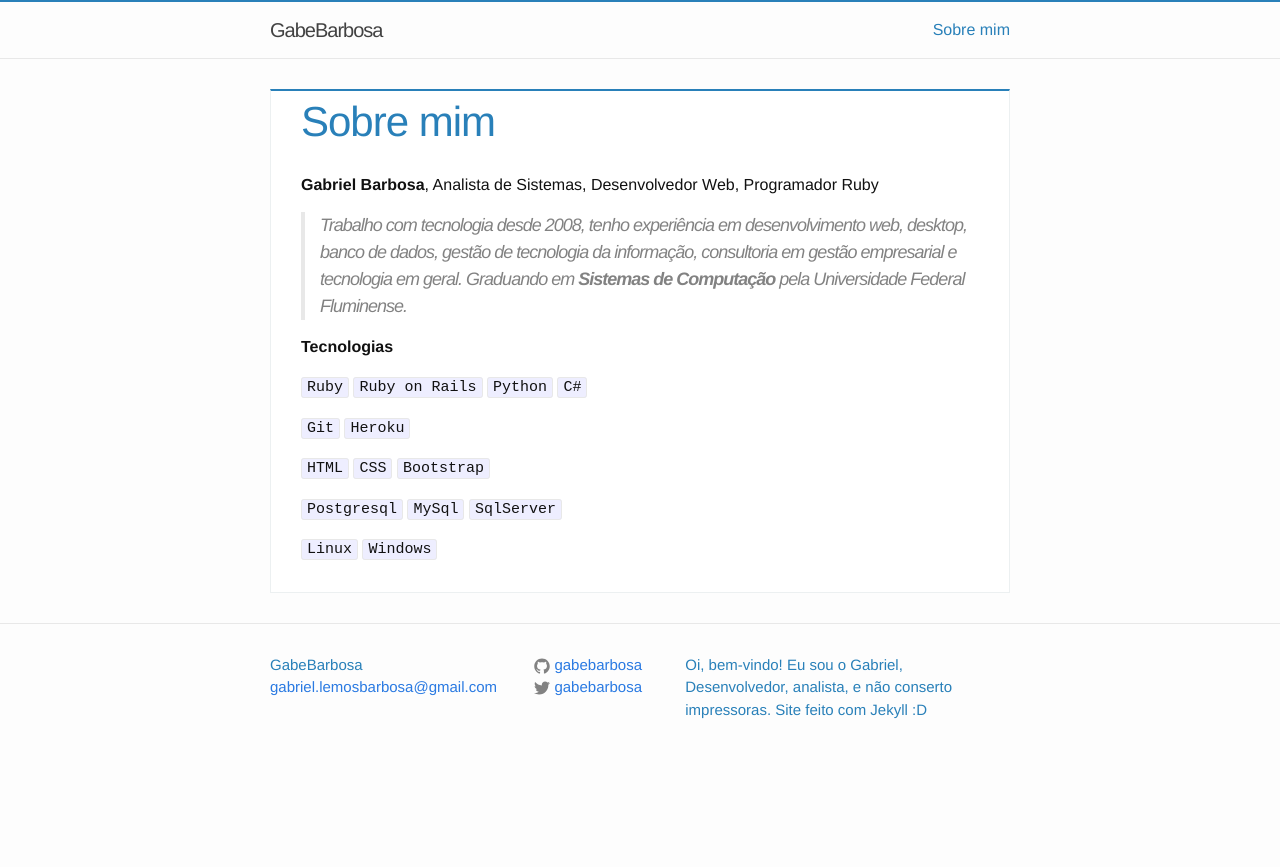
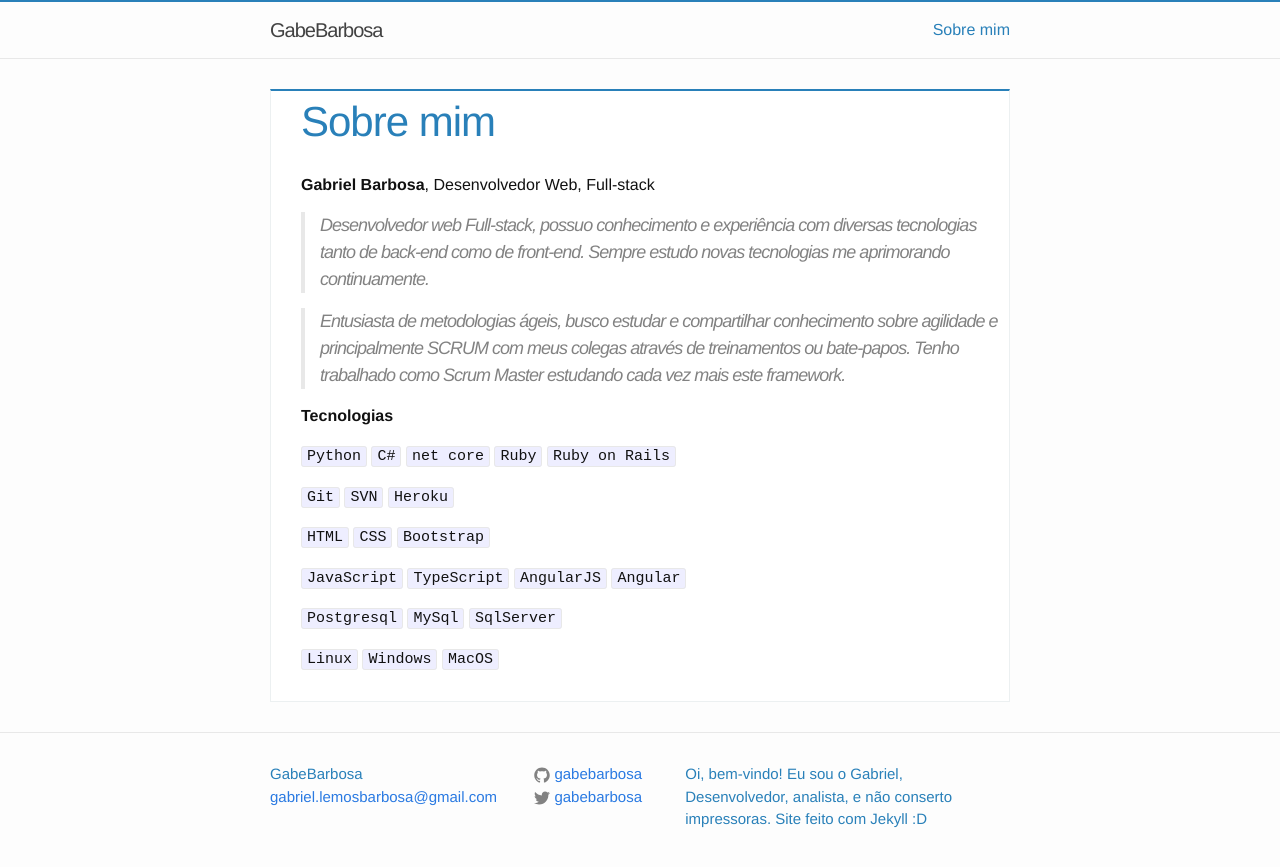
Before and after one commit to gabebarbosa/gabebarbosa.github.io, a Jekyll site: the page built from about.md, in a window 1280 px wide. Shown: the top 867 px of the page. Built offline with Jekyll 4.4.1, drawn with Linux system fonts in a browser that asks for light colours.

Commit message:
atualizando

```diff
--- a/_posts/2017-03-15-apresentacao.markdown
+++ b/_posts/2017-03-15-apresentacao.markdown
@@ -1,13 +1,12 @@
 ---
 layout: post
 title:  "Oi todo mundo!!"
-date:   2017-03-15 14:59:14 -0300
+date:   2019-02-12 21:45:14 -0300
 categories: jekyll update
 icon_adress: https://image.flaticon.com/icons/svg/347/347577.svg
 ---
 Oi todo mundo, eu sou o **Gabriel Barbosa**.
 
-Aqui neste blog pretendo escrever principalmente sobre `tecnologia`, dar algumas dicas e também escrever sobre várias outras `coisas legais` que eu gosto.
+Aqui neste blog pretendo escrever principalmente sobre `desenvolvimento web`, dar algumas dicas e também escrever sobre várias outras `coisas legais` que eu gosto.
 
->Vamos ver no que vai dar haha
 >Espero que gostem :D
--- a/about.md
+++ b/about.md
@@ -4,24 +4,33 @@ title: Sobre mim
 permalink: /sobre/
 ---
 
-**Gabriel Barbosa**, Analista de Sistemas, Desenvolvedor Web, Programador Ruby
+**Gabriel Barbosa**, Desenvolvedor Web, Full-stack
 
-> Trabalho com tecnologia desde 2008, tenho experiência em desenvolvimento web, desktop, banco de dados, gestão de tecnologia da informação, consultoria em gestão empresarial e tecnologia em geral.
->Graduando em **Sistemas de Computação** pela Universidade Federal Fluminense.
+> Desenvolvedor web Full-stack, possuo conhecimento e experiência com diversas tecnologias tanto de back-end como de front-end.
+> Sempre estudo novas tecnologias me aprimorando continuamente.
+
+> Entusiasta de metodologias ágeis, busco estudar e compartilhar conhecimento sobre agilidade e principalmente SCRUM com meus colegas através de treinamentos ou bate-papos. Tenho trabalhado como Scrum Master estudando cada vez mais este framework.
 
 **Tecnologias**
 
+ `Python`
+ `C#`
+ `net core`
  `Ruby`
  `Ruby on Rails`
- `Python`
- `C#`
 
  `Git`
+ `SVN`
  `Heroku`
 
  `HTML`
  `CSS`
  `Bootstrap`
+
+ `JavaScript`
+ `TypeScript`
+ `AngularJS`
+ `Angular`
 
  `Postgresql`
  `MySql`
@@ -29,3 +38,4 @@ permalink: /sobre/
 
  `Linux`
  `Windows`
+ `MacOS`
```
